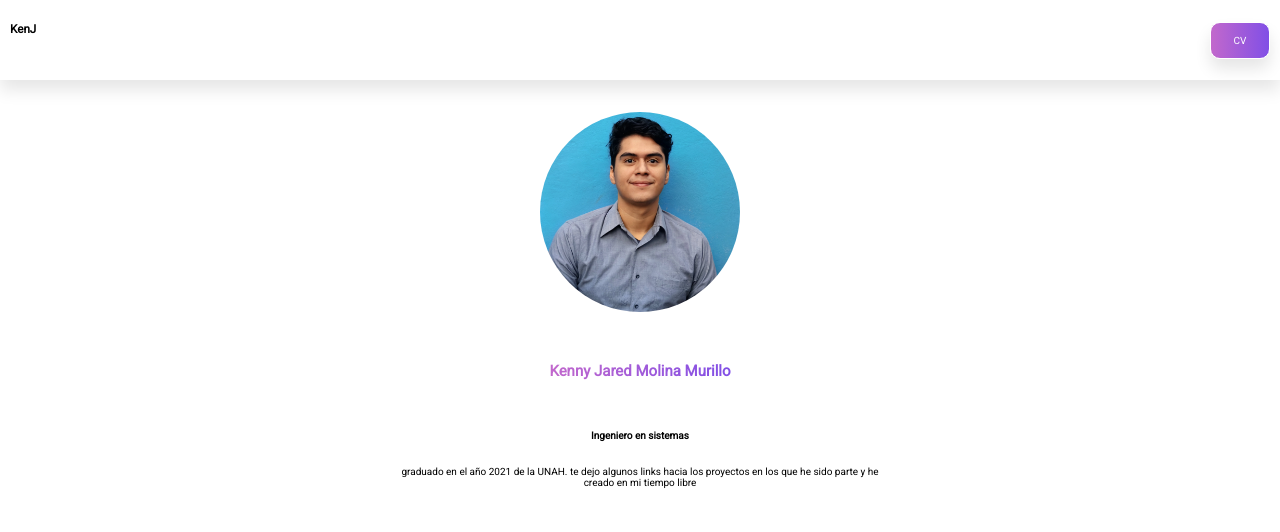
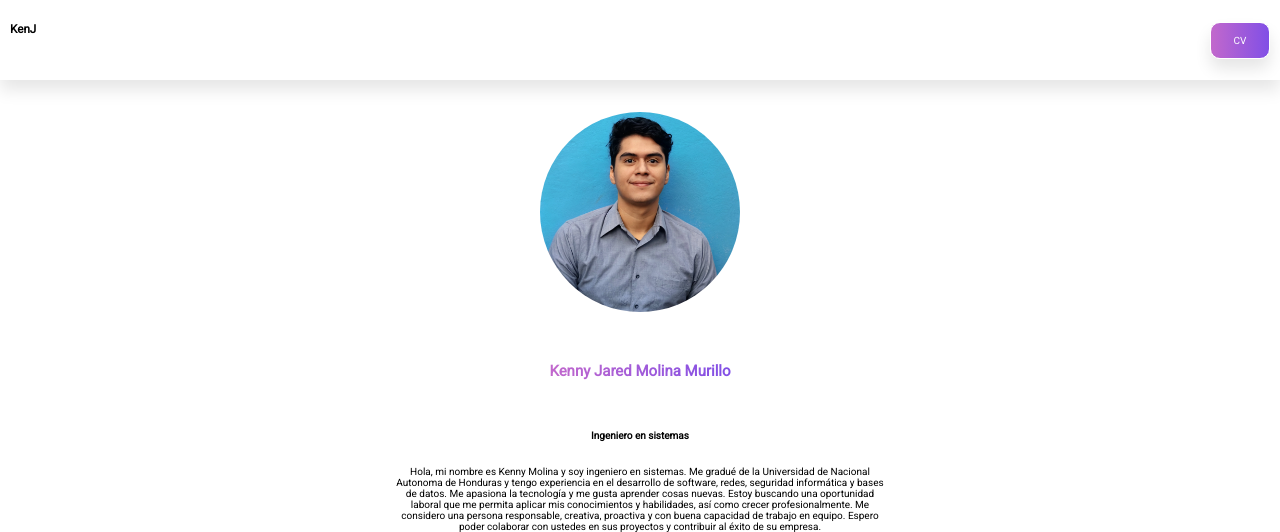
Before and after one commit to xXMolinaXx/xXMolinaXx.github.io, a plain HTML site: page index.html in a window 1280 px wide. Shown: the top 532 px of the page. Drawn offline with Linux system fonts and the light colour scheme.

Commit message:
update mesasge

```diff
--- a/index.html
+++ b/index.html
@@ -29,8 +29,13 @@
             <h1 style="margin-top: 50px;" class="font-color-gradient text-center">Kenny Jared Molina Murillo</h1>
             <h4 style="margin-top: 50px;">Ingeniero en sistemas</h4>
             <p class="text-center" style="max-width: 500px;margin-top: 25px;">
-                graduado en el año 2021 de la UNAH. te dejo algunos links
-                hacia los proyectos en los que he sido parte y he creado en mi tiempo libre
+                Hola, mi nombre es Kenny Molina y soy ingeniero en sistemas. Me gradué de la Universidad de Nacional
+                Autonoma de Honduras y tengo
+                experiencia en el desarrollo de software, redes, seguridad informática y bases de datos. Me apasiona la
+                tecnología y me gusta aprender cosas nuevas. Estoy buscando una oportunidad laboral que me permita
+                aplicar mis conocimientos y habilidades, así como crecer profesionalmente. Me considero una persona
+                responsable, creativa, proactiva y con buena capacidad de trabajo en equipo. Espero poder colaborar con
+                ustedes en sus proyectos y contribuir al éxito de su empresa.
             </p>
             <div style="margin-top: 50px;margin-bottom: 50px;">
                 <a href="https://www.linkedin.com/in/kenny-jared-molina-murillo-a7048a202">
```
